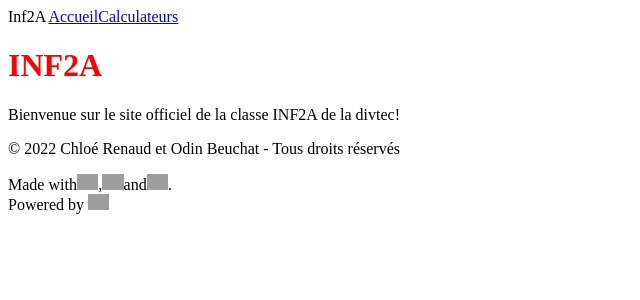
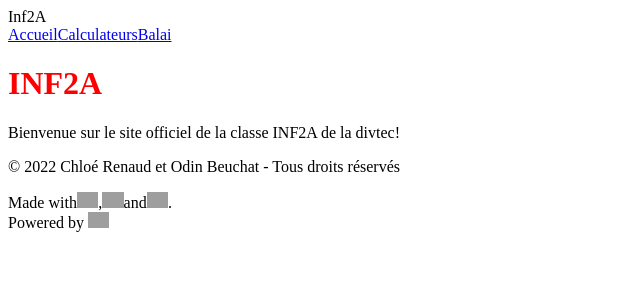
Before and after one commit to drafolin/infa-emt, a Nuxt app: page / in a window 1280 px wide. Shown: the top 300 px of the page, without its empty margins (0-640 px from the left). Built offline with nearby package versions, Linux system fonts and the light colour scheme; grey boxes are pictures that could not be loaded.

Commit message:
Ajout de balai dans le header

```diff
--- a/components/TheHeader.vue
+++ b/components/TheHeader.vue
@@ -1,7 +1,10 @@
 <template>
 	<div>
 		Inf2A
-		<NuxtLink to="/">Accueil</NuxtLink>
-		<NuxtLink to="/calculateurs">Calculateurs</NuxtLink>
+		<nav>
+			<NuxtLink to="/">Accueil</NuxtLink>
+			<NuxtLink to="/calculateurs">Calculateurs</NuxtLink>
+			<NuxtLink to="/balai">Balai</NuxtLink>
+		</nav>
 	</div>
 </template>
```
